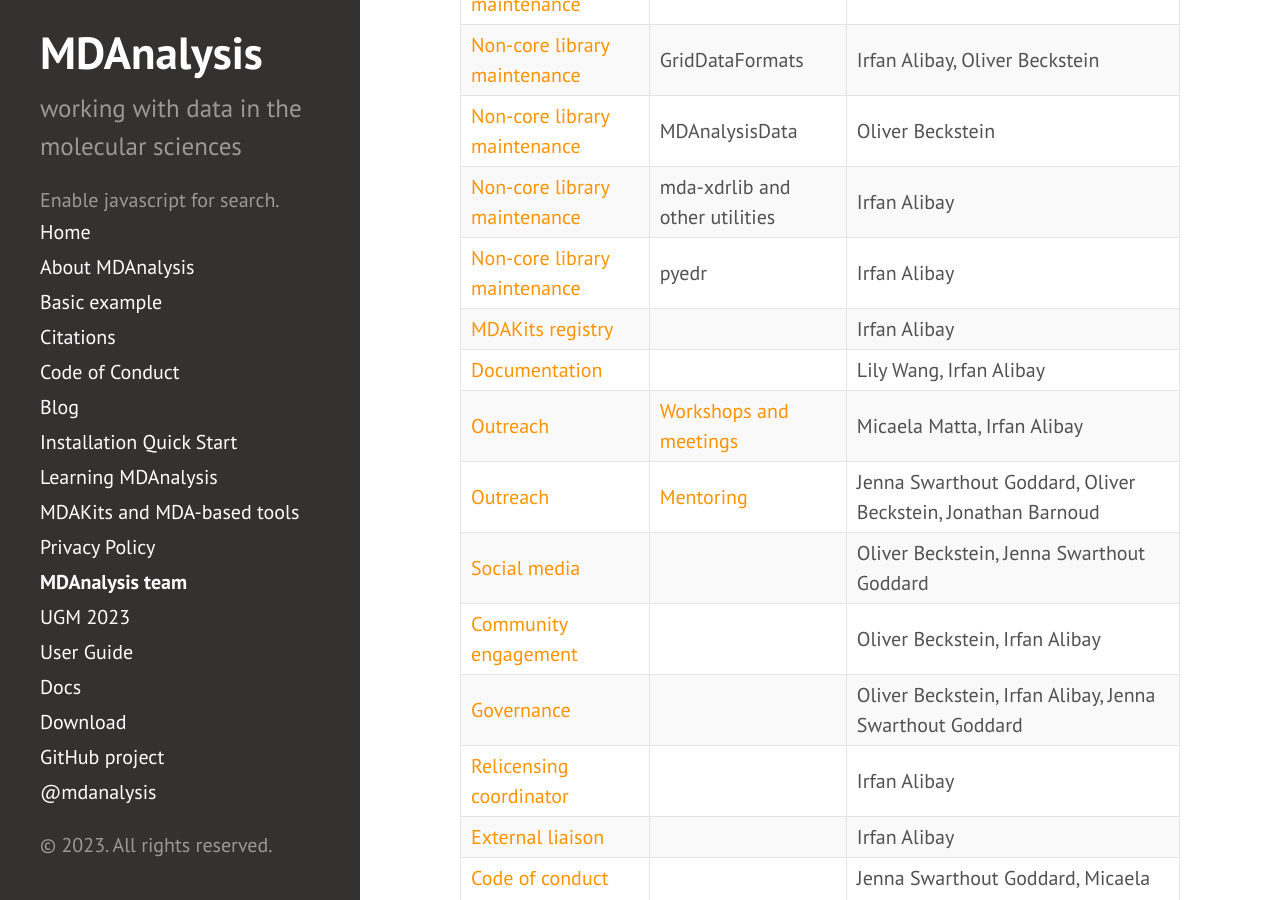
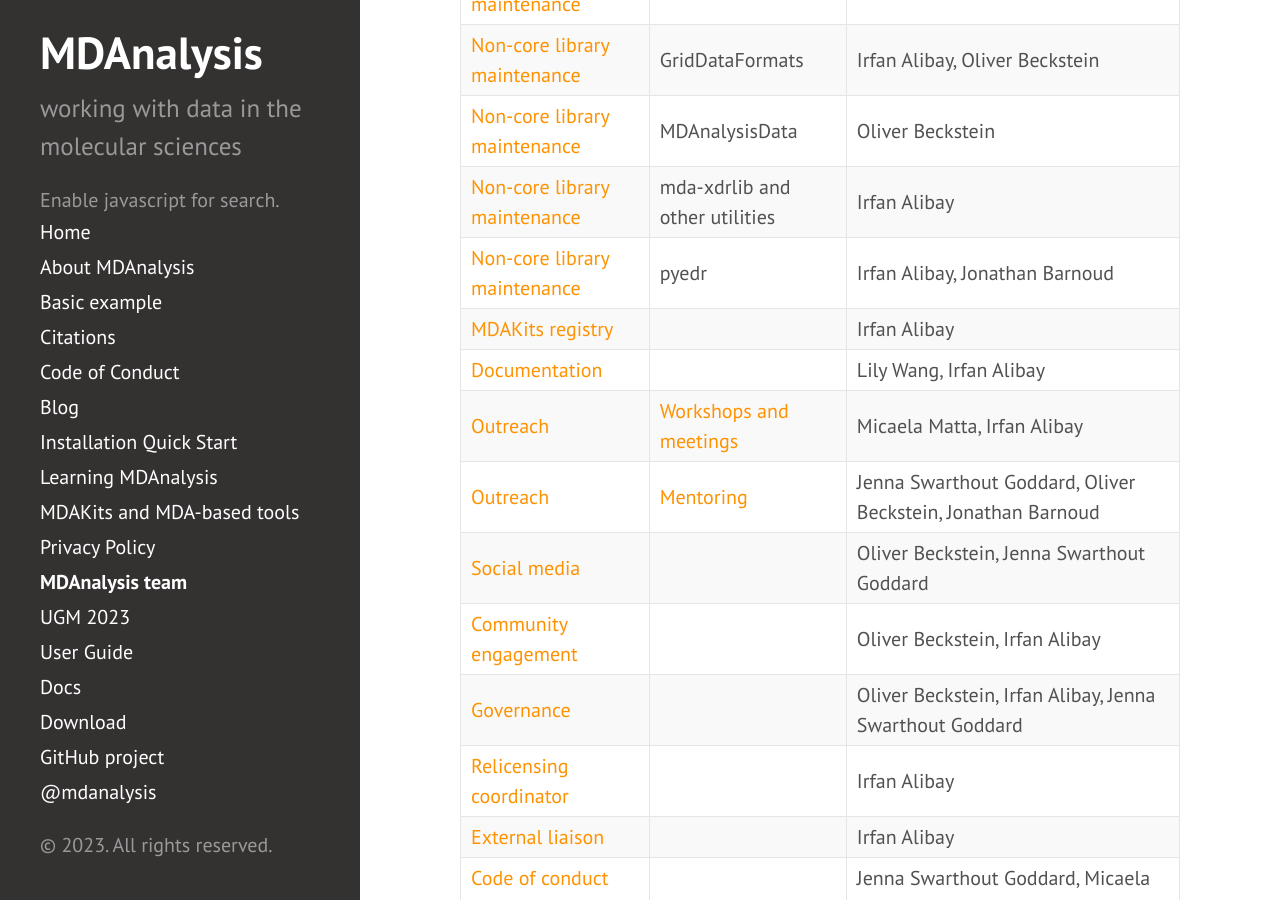
Before and after one commit to MDAnalysis/MDAnalysis.github.io, a Jekyll site: the page built from pages/team.md, in a window 1280 px wide and 900 px high, scrolled down 1485 px. Built offline with Jekyll 4.4.1, drawn with Linux system fonts in a browser that asks for light colours; comment, search, counter and statistics services are not loaded.

Commit message:
Update pages/team.md
Co-authored-by: Jonathan Barnoud <jonathan@barnoud.net>

```diff
--- a/pages/team.md
+++ b/pages/team.md
@@ -30,7 +30,7 @@ please contact us at mdanalysis@numfocus.org to let us know!
 | [Non-core library maintenance](#non-core-library-maintenance) | GridDataFormats                | Irfan Alibay, Oliver Beckstein                                          |
 | [Non-core library maintenance](#non-core-library-maintenance) | MDAnalysisData                 | Oliver Beckstein                                                        |
 | [Non-core library maintenance](#non-core-library-maintenance) | mda-xdrlib and other utilities | Irfan Alibay                                                            |
-| [Non-core library maintenance](#non-core-library-maintenance) | pyedr                          | Irfan Alibay                                                            |
+| [Non-core library maintenance](#non-core-library-maintenance) | pyedr                          | Irfan Alibay, Jonathan Barnoud                                          |
 | [MDAKits registry](#mdakits-registry)             |                                | Irfan Alibay                                                            |
 | [Documentation](#documentation)                |                                | Lily Wang, Irfan Alibay                                                 |
 | [Outreach](#outreach)                     | [Workshops and meetings](#workshops-and-meetings)         | Micaela Matta, Irfan Alibay                                             |
```
